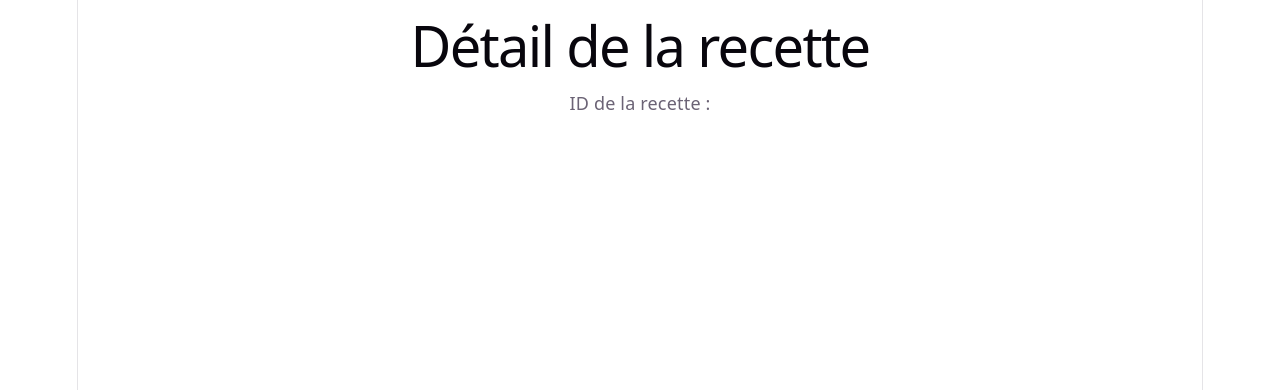
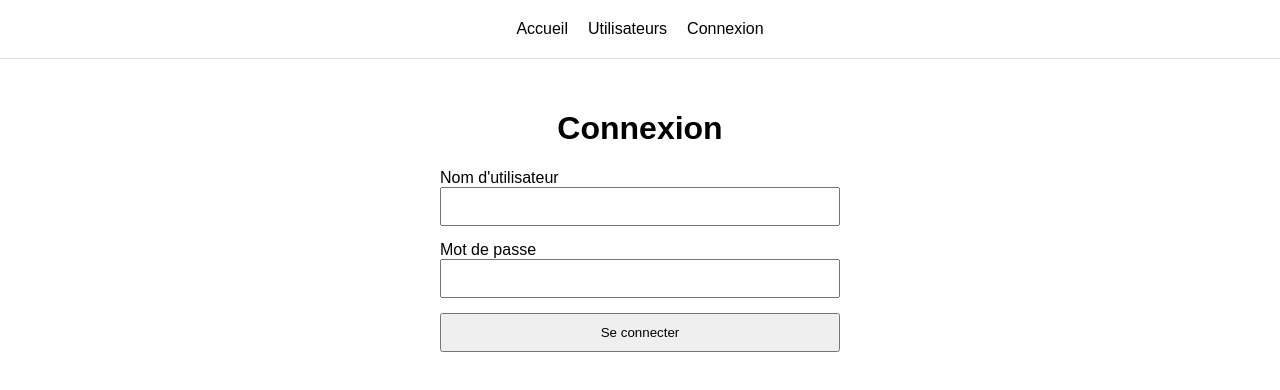
Before and after one commit to Ranyaynov/recette-react, a React (Vite) app: page /login in a window 1280 px wide. Shown: the top 390 px of the page. Built offline with nearby package versions, Linux system fonts and the light colour scheme.

Commit message:
finalisation du TP

```diff
--- a/src/App.tsx
+++ b/src/App.tsx
@@ -1,7 +1,29 @@
+import { BrowserRouter, Routes, Route } from 'react-router-dom';
+import Header from './components/Header';
 import Home from './pages/Home';
+import Recipe from './pages/Recipe';
+import Users from './pages/Users';
+import User from './pages/User';
+import Login from './pages/Login';
+import Profile from './pages/Profile';
+import NotFound from './pages/NotFound';
 
 function App() {
-  return <Home />;
+  return (
+    <BrowserRouter>
+      <Header />
+
+      <Routes>
+        <Route path="/" element={<Home />} />
+        <Route path="/recipe/:id" element={<Recipe />} />
+        <Route path="/users" element={<Users />} />
+        <Route path="/user/:id" element={<User />} />
+        <Route path="/login" element={<Login />} />
+        <Route path="/profile/:id" element={<Profile />} />
+        <Route path="*" element={<NotFound />} />
+      </Routes>
+    </BrowserRouter>
+  );
 }
 
 export default App;
--- /dev/null
+++ b/src/components/Header.tsx
@@ -0,0 +1,13 @@
+function Header() {
+  return (
+    <header>
+      <nav>
+        <a href="/">Accueil</a>
+        <a href="/users">Utilisateurs</a>
+        <a href="/login">Connexion</a>
+      </nav>
+    </header>
+  );
+}
+
+export default Header;
--- a/src/index.css
+++ b/src/index.css
@@ -1,111 +1,82 @@
-:root {
-  --text: #6b6375;
-  --text-h: #08060d;
-  --bg: #fff;
-  --border: #e5e4e7;
-  --code-bg: #f4f3ec;
-  --accent: #aa3bff;
-  --accent-bg: rgba(170, 59, 255, 0.1);
-  --accent-border: rgba(170, 59, 255, 0.5);
-  --social-bg: rgba(244, 243, 236, 0.5);
-  --shadow:
-    rgba(0, 0, 0, 0.1) 0 10px 15px -3px, rgba(0, 0, 0, 0.05) 0 4px 6px -2px;
-
-  --sans: system-ui, 'Segoe UI', Roboto, sans-serif;
-  --heading: system-ui, 'Segoe UI', Roboto, sans-serif;
-  --mono: ui-monospace, Consolas, monospace;
-
-  font: 18px/145% var(--sans);
-  letter-spacing: 0.18px;
-  color-scheme: light dark;
-  color: var(--text);
-  background: var(--bg);
-  font-synthesis: none;
-  text-rendering: optimizeLegibility;
-  -webkit-font-smoothing: antialiased;
-  -moz-osx-font-smoothing: grayscale;
-
-  @media (max-width: 1024px) {
-    font-size: 16px;
-  }
-}
-
-@media (prefers-color-scheme: dark) {
-  :root {
-    --text: #9ca3af;
-    --text-h: #f3f4f6;
-    --bg: #16171d;
-    --border: #2e303a;
-    --code-bg: #1f2028;
-    --accent: #c084fc;
-    --accent-bg: rgba(192, 132, 252, 0.15);
-    --accent-border: rgba(192, 132, 252, 0.5);
-    --social-bg: rgba(47, 48, 58, 0.5);
-    --shadow:
-      rgba(0, 0, 0, 0.4) 0 10px 15px -3px, rgba(0, 0, 0, 0.25) 0 4px 6px -2px;
-  }
-
-  #social .button-icon {
-    filter: invert(1) brightness(2);
-  }
+body {
+  margin: 0;
+  font-family: Arial, sans-serif;
 }
 
 #root {
-  width: 1126px;
+  width: 100%;
+  min-height: 100vh;
+}
+
+header {
+  padding: 20px;
+  border-bottom: 1px solid #ddd;
+}
+
+nav {
+  display: flex;
+  justify-content: center;
+  gap: 20px;
+}
+
+nav a {
+  text-decoration: none;
+  color: black;
+}
+
+main {
+  max-width: 1100px;
+  margin: 0 auto;
+  padding: 30px 20px;
+}
+
+h1 {
+  text-align: center;
+}
+
+img {
   max-width: 100%;
+}
+
+main > div {
+  display: grid;
+  grid-template-columns: repeat(3, 1fr);
+  gap: 20px;
+}
+
+main > div img {
+  width: 100%;
+  height: 200px;
+  object-fit: cover;
+}
+
+form {
+  max-width: 400px;
   margin: 0 auto;
-  text-align: center;
-  border-inline: 1px solid var(--border);
-  min-height: 100svh;
   display: flex;
   flex-direction: column;
+  gap: 15px;
+}
+
+input {
+  display: block;
+  width: 100%;
+  padding: 10px;
   box-sizing: border-box;
 }
 
-body {
-  margin: 0;
+button {
+  padding: 10px;
+  cursor: pointer;
 }
 
-h1,
-h2 {
-  font-family: var(--heading);
-  font-weight: 500;
-  color: var(--text-h);
-}
+@media (max-width: 768px) {
+  main > div {
+    grid-template-columns: 1fr;
+  }
 
-h1 {
-  font-size: 56px;
-  letter-spacing: -1.68px;
-  margin: 32px 0;
-  @media (max-width: 1024px) {
-    font-size: 36px;
-    margin: 20px 0;
+  nav {
+    flex-direction: column;
+    align-items: center;
   }
 }
-h2 {
-  font-size: 24px;
-  line-height: 118%;
-  letter-spacing: -0.24px;
-  margin: 0 0 8px;
-  @media (max-width: 1024px) {
-    font-size: 20px;
-  }
-}
-p {
-  margin: 0;
-}
-
-code,
-.counter {
-  font-family: var(--mono);
-  display: inline-flex;
-  border-radius: 4px;
-  color: var(--text-h);
-}
-
-code {
-  font-size: 15px;
-  line-height: 135%;
-  padding: 4px 8px;
-  background: var(--code-bg);
-}
--- a/src/pages/Home.tsx
+++ b/src/pages/Home.tsx
@@ -1,14 +1,25 @@
-import { useParams } from 'react-router-dom';
+import { Link } from 'react-router-dom';
+import recipesData from '../data/recipes.json';
 
-function Recipe() {
-  const { id } = useParams();
-
+function Home() {
   return (
     <main>
-      <h1>Détail de la recette</h1>
-      <p>ID de la recette : {id}</p>
+      <h1>Ranya Aitgaghou</h1>
+
+      <div>
+        {recipesData.recipes.map((recipe) => (
+          <div key={recipe.id}>
+            <Link to={`/recipe/${recipe.id}`}>
+              <img src={recipe.image} alt={recipe.name} />
+              <h2>{recipe.name}</h2>
+            </Link>
+
+            <p>Préparation : {recipe.prepTimeMinutes} min</p>
+          </div>
+        ))}
+      </div>
     </main>
   );
 }
 
-export default Recipe;
+export default Home;
--- a/src/pages/Login.tsx
+++ b/src/pages/Login.tsx
@@ -0,0 +1,55 @@
+import { useState, type FormEvent } from 'react';
+import { useNavigate } from 'react-router-dom';
+import usersData from '../data/users.json';
+
+function Login() {
+  const [username, setUsername] = useState('');
+  const [password, setPassword] = useState('');
+  const navigate = useNavigate();
+
+  function handleSubmit(event: FormEvent) {
+    event.preventDefault();
+
+    const user = usersData.users.find(
+      (user) =>
+        user.username === username &&
+        user.password === password
+    );
+
+    if (user) {
+      navigate(`/profile/${user.id}`);
+    } else {
+      console.log('Identifiants incorrects');
+    }
+  }
+
+  return (
+    <main>
+      <h1>Connexion</h1>
+
+      <form onSubmit={handleSubmit}>
+        <label>
+          Nom d'utilisateur
+          <input
+            type="text"
+            value={username}
+            onChange={(event) => setUsername(event.target.value)}
+          />
+        </label>
+
+        <label>
+          Mot de passe
+          <input
+            type="password"
+            value={password}
+            onChange={(event) => setPassword(event.target.value)}
+          />
+        </label>
+
+        <button type="submit">Se connecter</button>
+      </form>
+    </main>
+  );
+}
+
+export default Login;
--- a/src/pages/NotFound.tsx
+++ b/src/pages/NotFound.tsx
@@ -0,0 +1,9 @@
+function NotFound() {
+  return (
+    <main>
+      <h1>Page introuvable</h1>
+    </main>
+  );
+}
+
+export default NotFound;
--- a/src/pages/Profile.tsx
+++ b/src/pages/Profile.tsx
@@ -0,0 +1,18 @@
+import { useParams } from 'react-router-dom';
+import usersData from '../data/users.json';
+
+function Profile() {
+  const { id } = useParams();
+
+  const user = usersData.users.find(
+    (user) => user.id === Number(id)
+  );
+
+  return (
+    <main>
+      <h1>{user?.firstName} {user?.lastName}</h1>
+    </main>
+  );
+}
+
+export default Profile;
--- a/src/pages/Recipe.tsx
+++ b/src/pages/Recipe.tsx
@@ -1,5 +1,6 @@
 import { useParams } from 'react-router-dom';
 import recipesData from '../data/recipes.json';
+import NotFound from './NotFound';
 
 function Recipe() {
   const { id } = useParams();
@@ -8,22 +9,28 @@ function Recipe() {
     (recipe) => recipe.id === Number(id)
   );
 
+  if (!recipe) {
+    return <NotFound />;
+  }
+
   return (
     <main>
-      <h1>{recipe?.name}</h1>
+      <h1>{recipe.name}</h1>
 
-      <img src={recipe?.image} alt={recipe?.name} />
+      <img src={recipe.image} alt={recipe.name} />
 
       <h2>Ingrédients</h2>
+
       <ul>
-        {recipe?.ingredients.map((ingredient) => (
+        {recipe.ingredients.map((ingredient) => (
           <li key={ingredient}>{ingredient}</li>
         ))}
       </ul>
 
       <h2>Étapes</h2>
+
       <ol>
-        {recipe?.instructions.map((instruction) => (
+        {recipe.instructions.map((instruction) => (
           <li key={instruction}>{instruction}</li>
         ))}
       </ol>
--- a/src/pages/User.tsx
+++ b/src/pages/User.tsx
@@ -0,0 +1,24 @@
+import { useParams } from 'react-router-dom';
+import usersData from '../data/users.json';
+import NotFound from './NotFound';
+
+function User() {
+  const { id } = useParams();
+
+  const user = usersData.users.find(
+    (user) => user.id === Number(id)
+  );
+
+  if (!user) {
+    return <NotFound />;
+  }
+
+  return (
+    <main>
+      <img src={user.image} alt={user.username} />
+      <h1>{user.username}</h1>
+    </main>
+  );
+}
+
+export default User;
--- a/src/pages/Users.tsx
+++ b/src/pages/Users.tsx
@@ -1,3 +1,4 @@
+import { Link } from 'react-router-dom';
 import usersData from '../data/users.json';
 
 function Users() {
@@ -7,7 +8,11 @@ function Users() {
 
       <ul>
         {usersData.users.map((user) => (
-          <li key={user.id}>{user.username}</li>
+          <li key={user.id}>
+            <Link to={`/user/${user.id}`}>
+              {user.username}
+            </Link>
+          </li>
         ))}
       </ul>
     </main>
```
Also changed, not shown: aitgaghou-ranya.txt (added).
